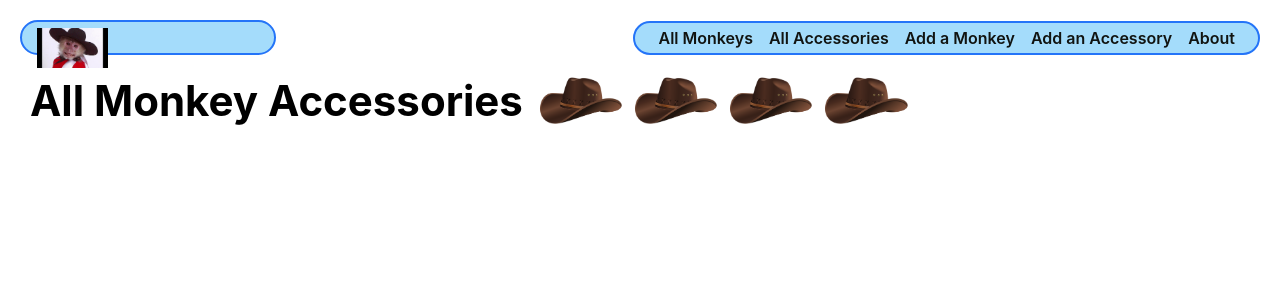
After one commit to rbozek/finch-collector-lab, a Django app: page /accessories/ in a window 1280 px wide. The commit adds this page. Shown: the top 300 px of the page. Run offline with Django 4.2, Linux system fonts and the light colour scheme; data that the repository does not hold is empty.

Commit message:
set up view for all toys

```diff
--- /dev/null
+++ b/main_app/static/css/accessories/accessory-index.css
@@ -0,0 +1,64 @@
+.card-container {
+  padding: 0 40px;
+  display: flex;
+  justify-content: center;
+  flex-wrap: wrap;
+}
+
+.card {
+  width: 224px;
+  height: 224px;
+  margin: 10px;
+  border: solid 2px;
+  box-shadow: var(--card-box-shadow);
+  position: relative;
+}
+
+.card-bg{
+  opacity: .4;
+  position: absolute;
+  display: inline-flex;
+  top: 0;
+  left: 0;
+  width: 100%;
+  height: 100%;
+}
+
+.card-content {
+  padding: 15px;
+  height: 100%;
+  width: 100%;
+  display: flex;
+  align-items: flex-end;
+  justify-content: flex-end;
+  flex-direction: column;
+}
+
+.card > a {
+  position: absolute;
+  top: 0;
+  left: 0;
+  width: 100%;
+  height: 100%;
+  display: inline-block;
+  text-decoration: none;
+  color: var(--text-color);
+}
+
+.card h2 {
+  margin: 7px 0;
+  font-size: var(--font-xl);
+}
+
+.card p {
+  margin: 0;
+  font-size: var(--font-reg);
+}
+
+.page-header > img {
+  margin-left: 10px;
+}
+
+.page-header > img:first-of-type {
+  margin-left: 15px;
+}
--- a/main_app/templates/base.html
+++ b/main_app/templates/base.html
@@ -31,6 +31,7 @@
       <ul>
         {% comment %} <li><a href="/monkeys">All Monkeys</a></li> {% endcomment %}
         <li><a href="{% url 'monkey-index' %}">All Monkeys</a></li>
+        <li><a href="{% url 'accessory-index' %}">All Accessories</a></li>
         <li><a href="{% url 'monkey-create' %}">Add a Monkey</a></li>
         <li><a href="{% url 'accessory-create' %}">Add an Accessory</a></li>
         {% comment %} <li><a href="/about">About</a></li> {% endcomment %}
--- /dev/null
+++ b/main_app/templates/main_app/accessory_list.html
@@ -0,0 +1,36 @@
+{% extends 'base.html' %}
+{% load static %}
+
+{% block head %}
+<link
+  rel="stylesheet"
+  type="text/css"
+  href="{% static 'css/accessories/accessory-index.css' %}"
+/>
+{% endblock %}
+
+{% block content %}
+
+<section class="page-header">
+  <h1>All Monkey Accessories</h1>
+  <img src="{% static 'images/cowboy-hat-med.png' %}" alt="A dumb hat" />
+  <img src="{% static 'images/cowboy-hat-med.png' %}" alt="A dumb hat" />
+  <img src="{% static 'images/cowboy-hat-med.png' %}" alt="A dumb hat" />
+  <img src="{% static 'images/cowboy-hat-med.png' %}" alt="A dumb hat" />
+</section>
+
+<section class="card-container">
+  {% for accessory in accessory_list %}
+  <div class="card" style="border-color: {{ accessory.color }}">
+    <div class="card-bg" style="background-color: {{ accessory.color }}"></div>
+    <a href="{% url 'accessory-detail' accessory.id %}">
+      <div class="card-content">
+        <h2>{{ accessory.name }}</h2>
+        <p>A {{ accessory.color }} accessory</p>
+      </div>
+    </a>
+  </div>
+  {% endfor %}
+</section>
+
+{% endblock %}
--- a/main_app/urls.py
+++ b/main_app/urls.py
@@ -15,4 +15,6 @@ urlpatterns = [
 
   # will this create plural/spelling issue??
   path('accessories/create/', views.AccessoryCreate.as_view(), name='accessory-create'),
+  path('accessories/<int:pk>/', views.AccessoryDetail.as_view(), name='accessory-detail'),
+  path('accessories/', views.AccessoryList.as_view(), name='accessory-index'),
 ]
--- a/main_app/views.py
+++ b/main_app/views.py
@@ -1,5 +1,6 @@
 from django.shortcuts import render, redirect
 from django.views.generic.edit import CreateView, UpdateView, DeleteView
+from django.views.generic import ListView, DetailView
 from .models import Monkey, Accessory
 from .forms import BrushingForm
 
@@ -67,3 +68,9 @@ def add_brushing(request, monkey_id):
 class AccessoryCreate(CreateView):
   model = Accessory
   fields = '__all__'
+
+class AccessoryList(ListView):
+  model = Accessory
+
+class AccessoryDetail(DetailView):
+  model = Accessory
```
Also changed, not shown: main_app/static/images/cowboy-hat-med.png (added), main_app/templates/main_app/accessory_detail.html (added).
